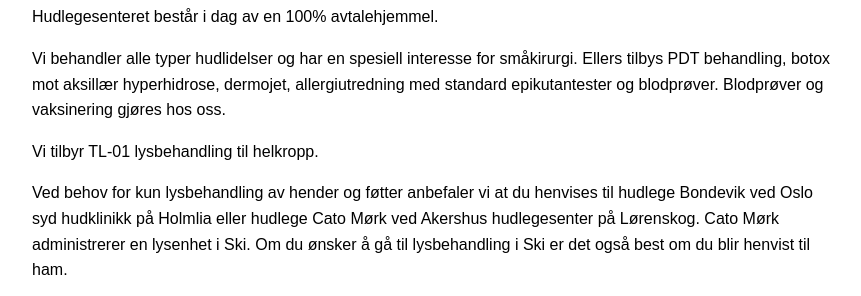
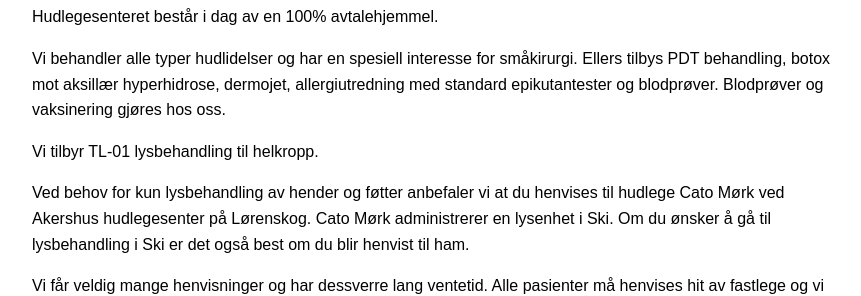
Before and after one commit to eivindhalvorsen/kolbotn-hudlegesenter, a plain HTML site: page om-oss.html in a window 1280 px wide. Shown: the part 486-782 px from the top of the page, without its empty margins (208-1069 px from the left). Drawn offline with Linux system fonts and the light colour scheme.

Commit message:
Update om-oss.html

```diff
--- a/om-oss.html
+++ b/om-oss.html
@@ -38,7 +38,7 @@
   <p>Hudlegesenteret består i dag av en 100% avtalehjemmel.</p>
   <p>Vi behandler alle typer hudlidelser og har en spesiell interesse for småkirurgi. Ellers tilbys PDT behandling, botox mot aksillær hyperhidrose, dermojet, allergiutredning med standard epikutantester og blodprøver. Blodprøver og vaksinering gjøres hos oss.</p>
   <p>Vi tilbyr TL-01 lysbehandling til helkropp.</p>
-  <p>Ved behov for kun lysbehandling av hender og føtter anbefaler vi at du henvises til hudlege Bondevik ved Oslo syd hudklinikk på Holmlia eller hudlege Cato Mørk ved Akershus hudlegesenter på Lørenskog. Cato Mørk administrerer en lysenhet i Ski. Om du ønsker å gå til lysbehandling i Ski er det også best om du blir henvist til ham.</p>
+  <p>Ved behov for kun lysbehandling av hender og føtter anbefaler vi at du henvises til hudlege Cato Mørk ved Akershus hudlegesenter på Lørenskog. Cato Mørk administrerer en lysenhet i Ski. Om du ønsker å gå til lysbehandling i Ski er det også best om du blir henvist til ham.</p>
   <p>Vi får veldig mange henvisninger og har dessverre lang ventetid. Alle pasienter må henvises hit av fastlege og vi ber om at fastlege gjør dette elektronisk. Dette for å unngå at papirhenvisning leveres til flere hudleger og belaster et allerede belastet system. Ber om forståelse rundt dette.</p>
   <p>Alle henvisninger blir prioritert etter medisinsk hastegrad. Om du mener din hudtilstand haster og det er for lenge å vente på tildelt time ber vi om at du tar kontakt med din fastlege. Dette gjelder også om din hudtilstand endrer seg til det verre underveis. I såfall ber vi om at du eller din fastlege tar kontakt med oss slik at vi kan gjøre en ny vurdering.</p>
   <p>Om hudproblemet du er henvist for er blitt helt bra i påvente av time her - ber vi om at du avbestiller timen. Vi har ut ifra gjeldende regelverk ikke rett til å behandle pasienter for annen problemstilling enn den de er henvist for.</p>
```
